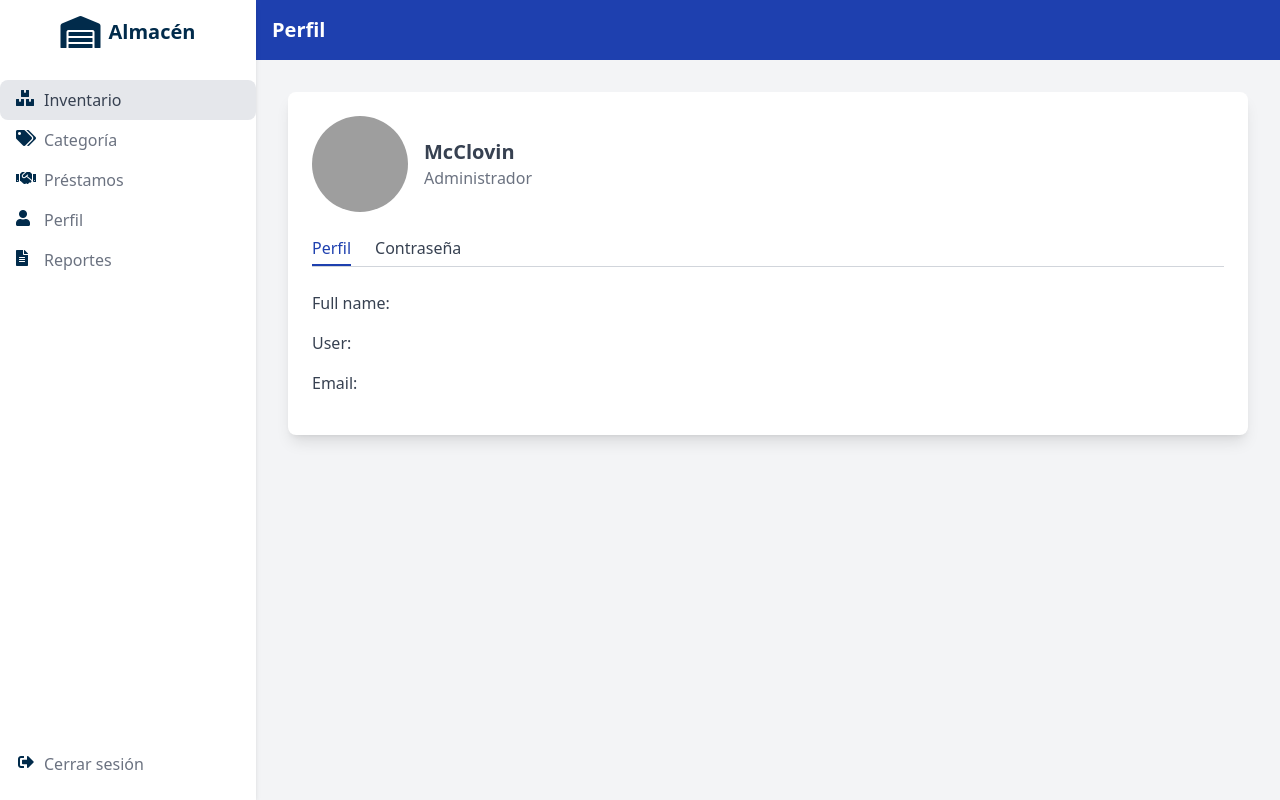
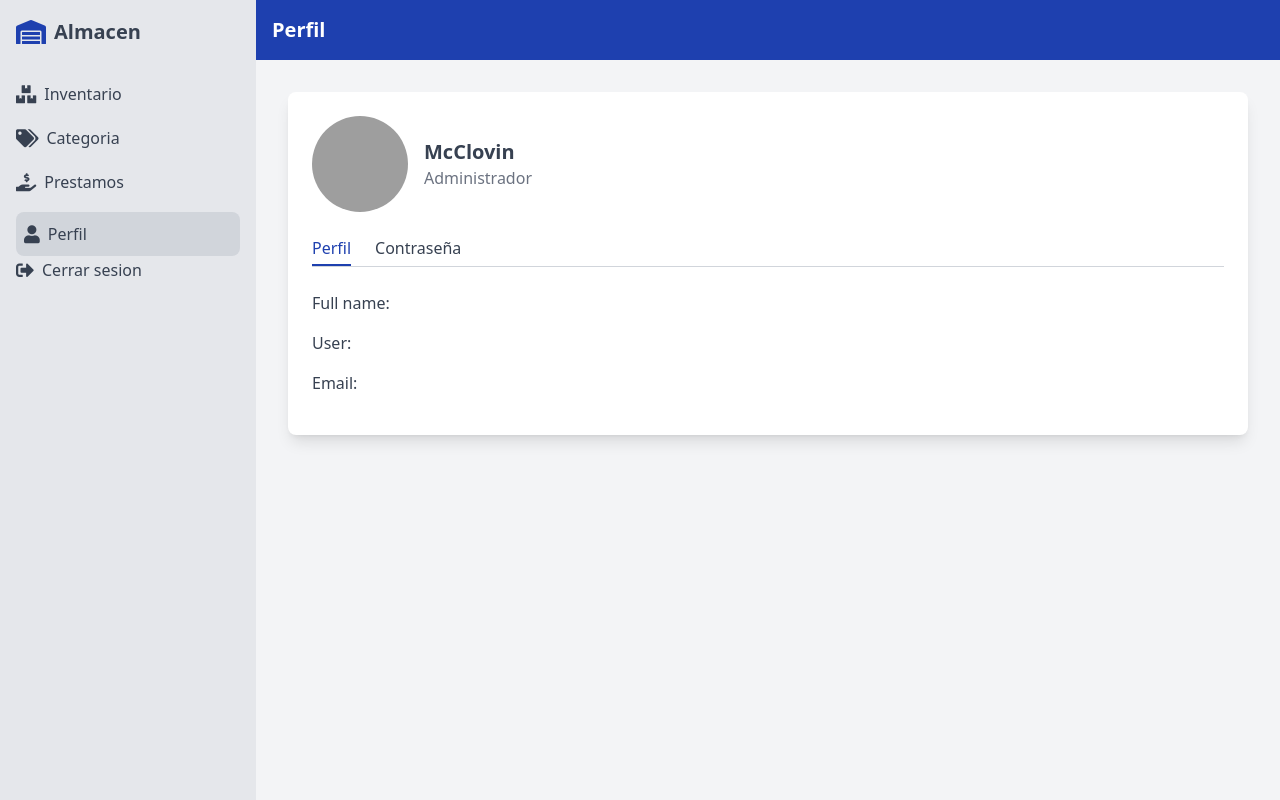
Before and after one commit to 223eduardo/UTLinventariomaria, a PHP site: page /perfilinicio.php in a window 1280 px wide. Run offline with PHP 8.4, Linux system fonts and the light colour scheme; data that the repository does not hold is empty; some libraries are stand-ins or nearby versions; grey boxes are pictures that could not be loaded.

Commit message:
Update perfilinicio.php_arreglo de sidebar

```diff
--- a/perfilinicio.php
+++ b/perfilinicio.php
@@ -123,44 +123,54 @@ echo '<html lang="en"><head>
  <body class="bg-gray-100 font-sans">
   <div class="flex h-screen">
    <!-- Sidebar -->
-   <!-- Sidebar -->
-<div class="w-1/5 bg-white shadow-md relative">
-    <div class="p-4 flex items-center justify-center">
-        <i class="fas fa-warehouse" style="color: #012b4b; font-size: 32px; margin-right: 8px;"></i>
-        <h1 style="color: #012b4b; font-size: 1.25rem; font-weight: bold;">Almacén</h1>
+   <div class="w-64 bg-gray-200 p-4">
+    <div class="flex items-center mb-8">
+     <i class="fas fa-warehouse text-2xl text-blue-800">
+     </i>
+     <span class="ml-2 text-xl font-semibold text-gray-700">
+      Almacen
+     </span>
     </div>
-    <nav class="mt-4">
-        <ul>
-            <li class="flex items-center px-4 py-2 bg-gray-200 rounded-lg transition-all duration-300 hover:bg-blue-100">
-                <i class="fas fa-boxes text-[#012b4b] w-5 h-5 mr-2"></i>
-                <span class="text-gray-700 font-medium hover:text-blue-900" onclick=(cambiarParametrom("c"))>Inventario</span>
-            </li>
-            <li class="flex items-center px-4 py-2 rounded-lg transition-all duration-300 hover:bg-blue-100">
-                <i class="fas fa-tags text-[#012b4b] w-5 h-5 mr-2"></i>
-                <span class="text-gray-500 hover:text-blue-900">Categoría</span>
-            </li>
-            <li class="flex items-center px-4 py-2 rounded-lg transition-all duration-300 hover:bg-blue-100">
-                <i class="fas fa-handshake text-[#012b4b] w-5 h-5 mr-2"></i>
-                <span class="text-gray-500 hover:text-blue-900">Préstamos</span>
-            </li>
-            <li class="flex items-center px-4 py-2 rounded-lg transition-all duration-300 hover:bg-blue-100">
-                <i class="fas fa-user text-[#012b4b] w-5 h-5 mr-2"></i>
-                <span class="text-gray-500 hover:text-blue-900" onclick=(cambiarParametrom("p"))>Perfil</span>
-            </li>
-            <!-- Reportes agregado -->
-            <li class="flex items-center px-4 py-2 rounded-lg transition-all duration-300 hover:bg-blue-100">
-                <i class="fas fa-file-alt text-[#012b4b] w-5 h-5 mr-2"></i>
-                <span class="text-gray-500 hover:text-blue-900">Reportes</span>
-            </li>
-        </ul>
+    <nav class="space-y-4">
+     <a class="flex items-center text-gray-700 hover:text-blue-800">
+      <i class="fas fa-boxes text-lg">
+      </i>
+      <span class="ml-2" onclick=(cambiarParametrom("c"))>
+       Inventario
+      </span>
+     </a>
+     <a class="flex items-center text-gray-700 hover:text-blue-800">
+      <i class="fas fa-tags text-lg">
+      </i>
+      <span class="ml-2">
+       Categoria
+      </span>
+     </a>
+     <a class="flex items-center text-gray-700 hover:text-blue-800">
+      <i class="fas fa-hand-holding-usd text-lg">
+      </i>
+      <span class="ml-2">
+       Prestamos
+      </span>
+     </a>
+     <a class="flex items-center bg-gray-300 text-gray-700 rounded-lg p-2">
+      <i class="fas fa-user text-lg">
+      </i>
+      <span class="ml-2" onclick=(cambiarParametrom("p"))>
+       Perfil
+      </span>
+     </a>
     </nav>
-    <div class="absolute bottom-4 left-0 w-full">
-        <button class="flex items-center px-4 py-2 w-full text-gray-500 rounded-lg transition-all duration-300 hover:bg-blue-100">
-            <i class="fas fa-sign-out-alt text-[#012b4b] w-5 h-5 mr-2"></i>
-            <span onclick="ser()">Cerrar sesión</span>
-        </button>
+    <div class="mt-auto">
+     <a class="flex items-center text-gray-700 hover:text-blue-800">
+      <i class="fas fa-sign-out-alt text-lg">
+      </i>
+      <span class="ml-2" onclick="ser()">
+       Cerrar sesion
+      </span>
+     </a>
     </div>
-</div>
+   </div>
 
    <!-- Main Content -->
    <div class="flex-1">
```
